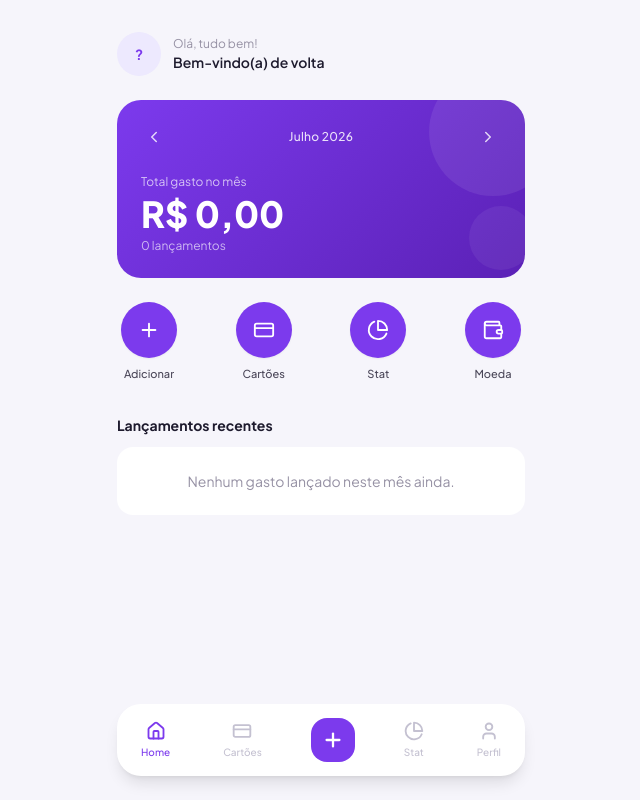
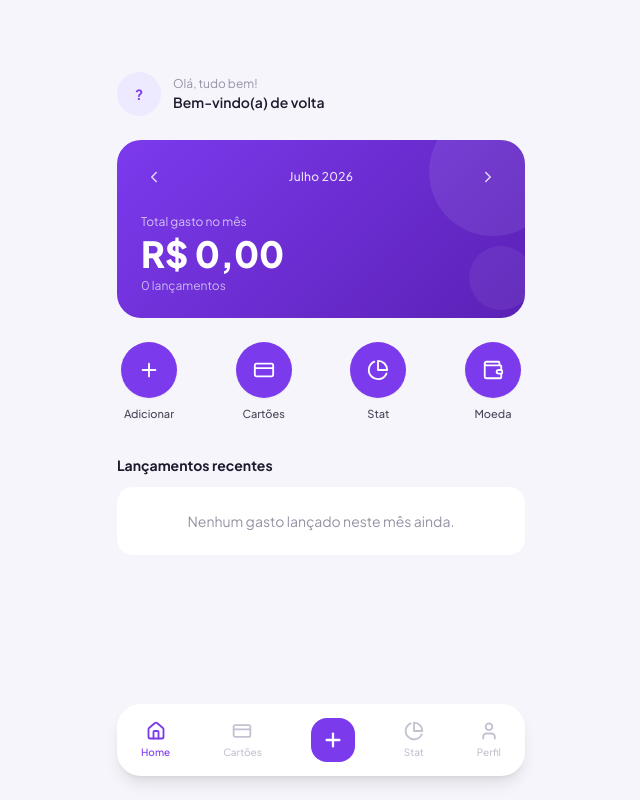
Before and after one commit to paulomendoncajiujitsu33/Controle-de-Gastos, a React (Vite) app: page / in a window 1280 px wide. Shown: the whole page, without its empty margins (319-959 px from the left). Built offline with nearby package versions, Linux system fonts and the light colour scheme.

Commit message:
Update App.jsx

```diff
--- a/src/App.jsx
+++ b/src/App.jsx
@@ -370,7 +370,7 @@ export default function App() {
       <div
         className="max-w-md mx-auto px-5 min-h-screen"
         style={{
-          paddingTop: "calc(env(safe-area-inset-top) + 2rem)",
+          paddingTop: "max(calc(env(safe-area-inset-top) + 1rem), 4.5rem)",
           paddingBottom: "calc(env(safe-area-inset-bottom) + 7rem)",
         }}
       >
```
